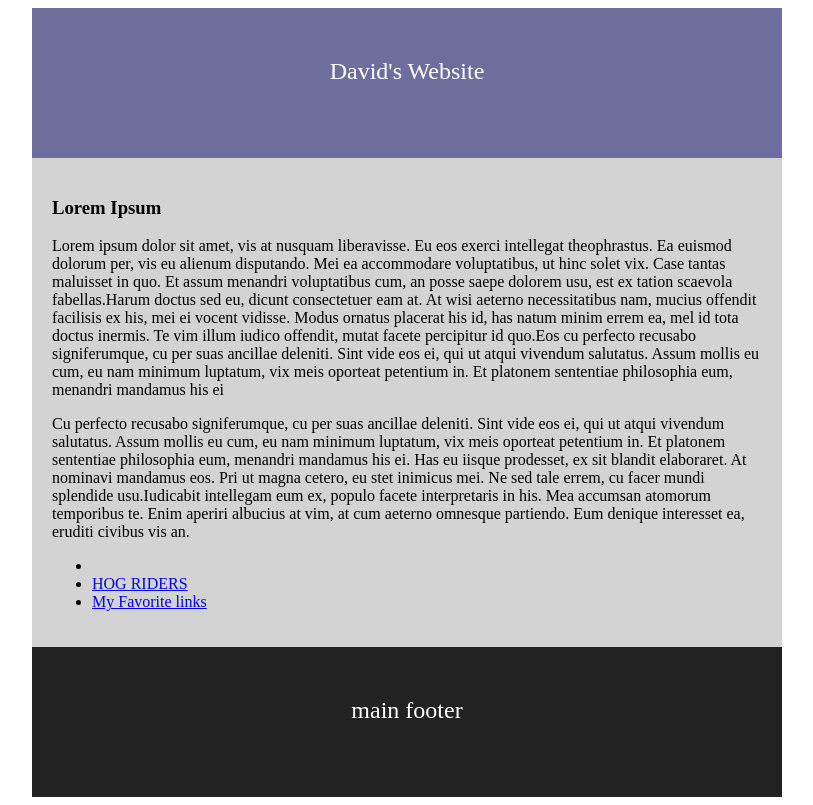
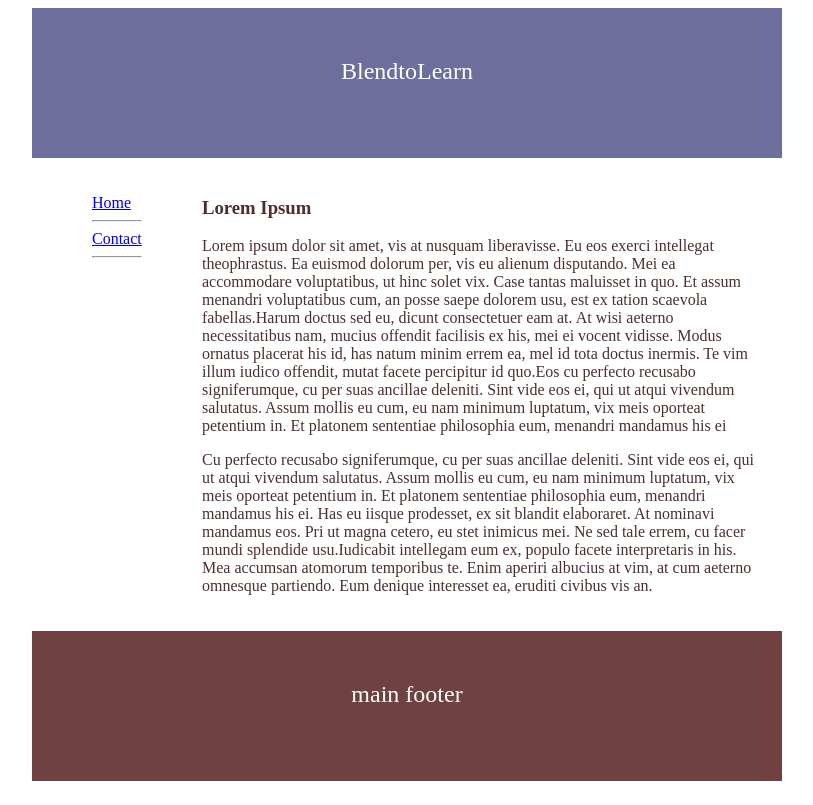
Before and after one commit to DavidLop/codingclass, a plain HTML site: page Assignment/NumberOne/index.html in a window 1280 px wide. Shown: the whole page, without its empty margins (233-1046 px from the left). Drawn offline with Linux system fonts and the light colour scheme.

Commit message:
september 16, 2014

```diff
--- a/Assignment/NumberOne/css/main.css
+++ b/Assignment/NumberOne/css/main.css
@@ -2,6 +2,7 @@
 .container {
 	width: 750px;
 	margin: auto;
+	color: #4E2E2E;
 }
 
 .main-header {
@@ -12,13 +13,13 @@
 
 .main-content {
 	padding: 20px;
-	background: lightgrey;
+	background: #fff;
 }
 
 .main-footer {
 	height: 100px;
 	color: #fff;
-	background: #222;
+	background: #6F4141;
 }
 
 .base{
@@ -27,3 +28,21 @@
 	text-align: center;
 	font-size: 24px;
 }
+
+ul {
+	list-style: none;
+	padding-right: 50;
+}
+
+.left-side {
+	float:left;
+	padding-right: 10px;
+}
+
+p {
+	padding-left: 150px;
+}
+
+h3 {
+	padding-left: 150px;
+}
--- a/Assignment/NumberOne/index.html
+++ b/Assignment/NumberOne/index.html
@@ -2,46 +2,49 @@
 <html lang="en">
   <head>
     <meta charset="utf8" />
-    <title>Assignment/NumberOne</title>
+    <title>BlendtoLearn</title>
     <link rel="stylesheet" type="text/css" href="css/main.css" />
   </head>
   <body>
   	<div class="container">
       <header class="main-header base">
-          David's Website
+          BlendtoLearn
       </header>
+
     <div class="main-content">
+<div class="left-side">
 
-    <h3>
-    	Lorem Ipsum
-    </h3>
+    <nav class="page-navigation" id="navigation">
 
+      <ul>
+          <li><a href="home.html">Home</a></li>
+          <hr>
+          <li><a href="contact.html">Contact</a></li>
+          <hr>
+      </ul>
+    </nav>
+
+    </div> <!-- end div for "left-side" -->
+
+
+  <h3>
+    Lorem Ipsum
+  </h3>
 
   <p>Lorem ipsum dolor sit amet, vis at nusquam liberavisse. Eu eos exerci intellegat theophrastus. Ea euismod dolorum per, vis eu alienum disputando. Mei ea accommodare voluptatibus, ut hinc solet vix. Case tantas maluisset in quo. Et assum menandri voluptatibus cum, an posse saepe dolorem usu, est ex tation scaevola fabellas.Harum doctus sed eu, dicunt consectetuer eam at. At wisi aeterno necessitatibus nam, mucius offendit facilisis ex his, mei ei vocent vidisse. Modus ornatus placerat his id, has natum minim errem ea, mel id tota doctus inermis. Te vim illum iudico offendit, mutat facete percipitur id quo.Eos cu perfecto recusabo signiferumque, cu per suas ancillae deleniti. Sint vide eos ei, qui ut atqui vivendum salutatus. Assum mollis eu cum, eu nam minimum luptatum, vix meis oporteat petentium in. Et platonem sententiae philosophia eum, menandri mandamus his ei</p>
 
  <p>Cu perfecto recusabo signiferumque, cu per suas ancillae deleniti. Sint vide eos ei, qui ut atqui vivendum salutatus. Assum mollis eu cum, eu nam minimum luptatum, vix meis oporteat petentium in. Et platonem sententiae philosophia eum, menandri mandamus his ei.
 Has eu iisque prodesset, ex sit blandit elaboraret. At nominavi mandamus eos. Pri ut magna cetero, eu stet inimicus mei. Ne sed tale errem, cu facer mundi splendide usu.Iudicabit intellegam eum ex, populo facete interpretaris in his. Mea accumsan atomorum temporibus te. Enim aperiri albucius at vim, at cum aeterno omnesque partiendo. Eum denique interesset ea, eruditi civibus vis an.</p>
 
-    <nav class="page-navigation" id="navigation">
-
-      <ul>
-          <li><a href="about.htm"></a></li>
-          <li><a href="photo.html">HOG RIDERS</a></li>
-          <li><a href="links.html">My Favorite links</a></li>
-      </ul>
-
-    </nav>
-
-
 
     </div> <!-- end div.main-content -->
 
-
-    <footer class="main-footer base">
+          <footer class="main-footer base">
   main footer
     </footer>
 
     </div> <!-- end div.container -->
 
+
   </body>
 </html>
--- /dev/null
+++ b/Assignment/NumberOne/solution/style.css
@@ -0,0 +1,17 @@
+.container {
+	width: 960px;
+	margin: 0 auto;
+}
+
+.main-header {
+	padding-top: 25px;
+	text-align: center;
+	height: 150;
+	background-color: #666699;
+}
+
+.main-header span {
+	margin-top: 20px;
+	color: #fff;
+	font-size: 70px;
+}
```
Also changed, not shown: Assignment/NumberOne/contact.html (added, +30 -0 lines), Assignment/NumberOne/solution/index.html (added, +35 -0 lines), Assignment/NumberOne/home.html (added), Assignment/NumberOne/solution/blendtolearn.png (added), 3 other files.
